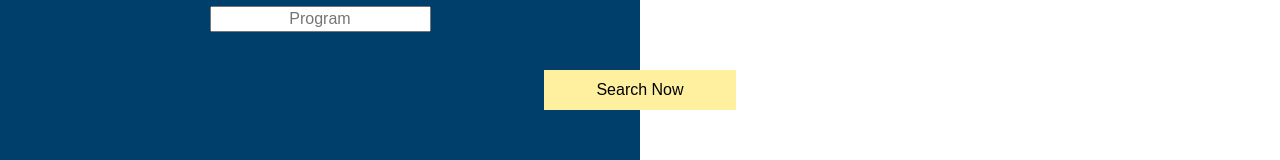
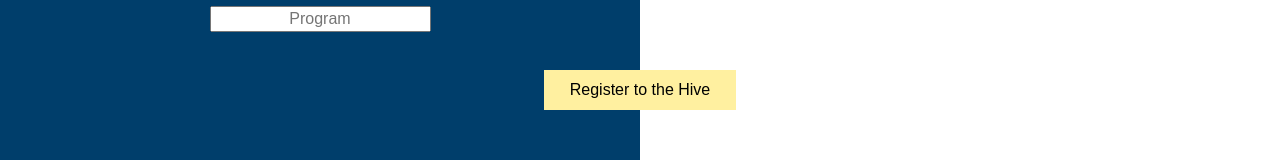
Before and after one commit to christianbondoc/mediaworks-webapp, a React (Create React App) app: page / in a window 1280 px wide. Both pictures are taken after a click on the button "Register Now". Shown: the part 490-650 px from the top of the page. Built offline with nearby package versions, Linux system fonts and the light colour scheme.

Commit message:
Almost theregit add *

```diff
--- a/src/App.js
+++ b/src/App.js
@@ -103,7 +103,7 @@ class App extends Component {
           </div>
 
 
-          <button className="searchBtn" onClick={this.testingDBinput}> Search Now </button>
+          <button className="searchBtn" onClick={this.testingDBinput}> Register to the Hive </button>
 
           <div className="container right">
           <h1 className="mainTxt">Skillset/Program</h1>
```
